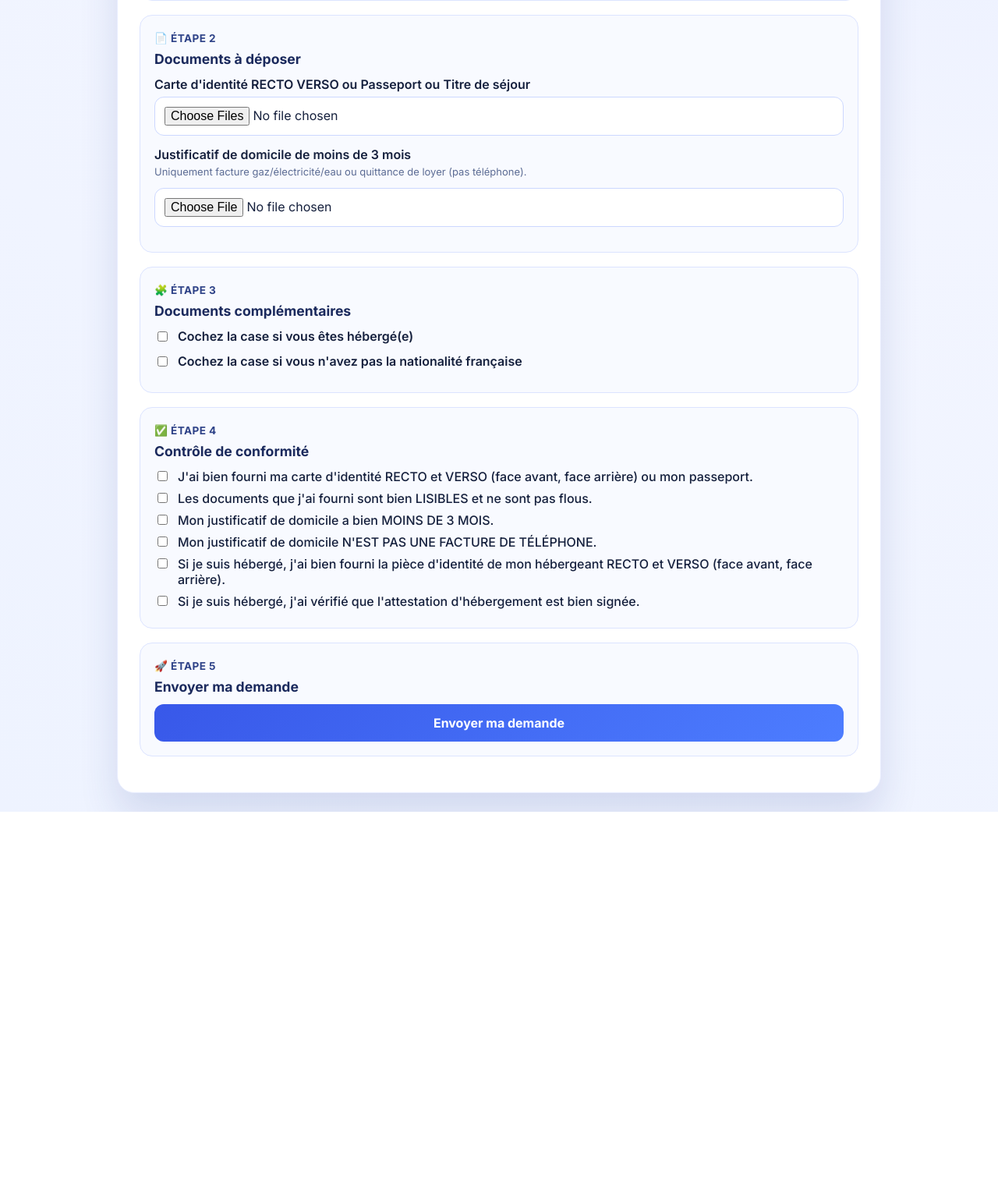
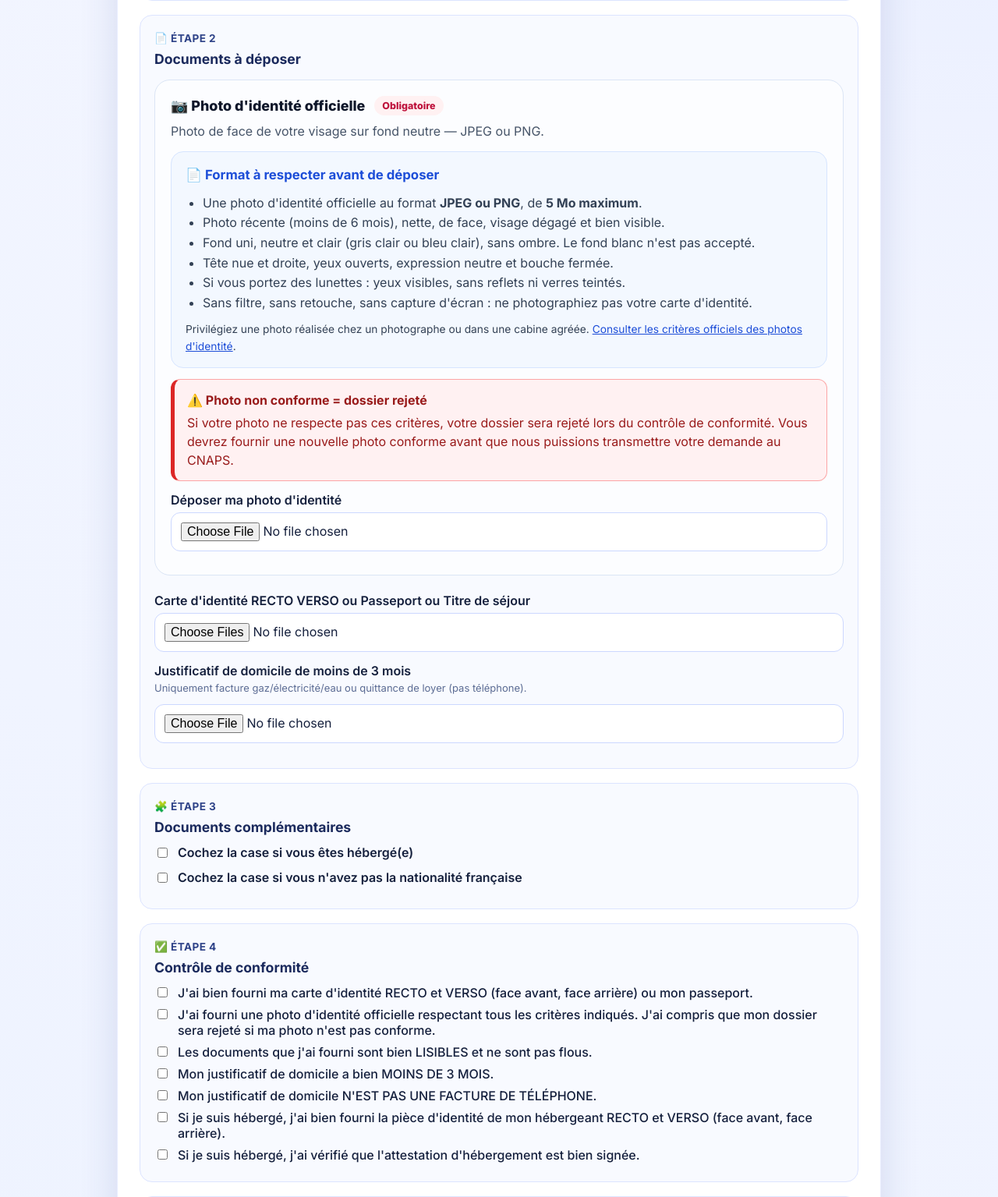
Before and after one commit to integraleacademy/cnapsv3, a Flask app: page /public-form in a window 1280 px wide. Shown: the part 711-2246 px from the top of the page at 78% size. Before the commit the page ends 1752 px from the top, so only its background shows below. Run offline with Flask 3, Linux system fonts and the light colour scheme; parts of the project's set-up code (start-up, migrations or seed data) failed here and were passed over; some libraries are stand-ins or nearby versions.

Commit message:
Ajoute la photo d’identité obligatoire et son contrôle de conformité CNAPS (#143)

```diff
--- a/app.py
+++ b/app.py
@@ -21,6 +21,8 @@ import json
 import re
 import hmac
 import logging
+import warnings
+from PIL import Image, UnidentifiedImageError
 
 
 
@@ -82,9 +84,9 @@ DEFAULT_FORMATION_SESSIONS = {
     ],
 }
 
-DB_NAME = "/mnt/data/cnaps.db"
+DB_NAME = os.getenv("CNAPS_DB_PATH", "/mnt/data/cnaps.db")
 DEBUG_SUMMARY = os.getenv("DEBUG_SUMMARY", "0").strip() == "1"
-UPLOAD_DIR = "/mnt/data/uploads"
+UPLOAD_DIR = os.getenv("CNAPS_UPLOAD_DIR", "/mnt/data/uploads")
 MAX_DOCUMENT_SIZE_BYTES = 5 * 1024 * 1024
 FRANCE_TZ = ZoneInfo("Europe/Paris")
 
@@ -1929,6 +1931,7 @@ def lookup_cnaps():
 
 DOC_LABELS = {
     "identity": "Pièce d'identité (recto/verso) ou passeport",
+    "identity_photo": "Photo d'identité officielle",
     "proof_address": "Justificatif de domicile de moins de 3 mois",
     "host_identity": "Pièce d'identité de l'hébergeant",
     "hosting_certificate": "Attestation d'hébergement signée",
@@ -1938,6 +1941,7 @@ DOC_LABELS = {
 
 CHECKLIST_LABELS = [
     "J'ai bien fourni ma carte d'identité RECTO et VERSO (face avant, face arrière) ou mon passeport.",
+    "J'ai fourni une photo d'identité officielle respectant tous les critères indiqués. J'ai compris que mon dossier sera rejeté si ma photo n'est pas conforme.",
     "Les documents que j'ai fourni sont bien LISIBLES et ne sont pas flous.",
     "Mon justificatif de domicile a bien MOINS DE 3 MOIS.",
     "Mon justificatif de domicile N'EST PAS UNE FACTURE DE TÉLÉPHONE.",
@@ -2179,7 +2183,7 @@ def _dracar_password(lastname: str, birth_date: str):
 
 
 def _required_doc_types(heberge: int, non_francais: int):
-    required = ["identity", "proof_address"]
+    required = ["identity", "identity_photo", "proof_address"]
     if heberge:
         required.extend(["host_identity", "hosting_certificate"])
     if non_francais:
@@ -2322,6 +2326,47 @@ def _file_size_bytes(file_storage):
     size = stream.tell()
     stream.seek(current_pos)
     return size
+
+
+def _document_upload_error(file_storage, doc_type):
+    """Validate every upload path; visual photo compliance remains an admin decision."""
+    filename = file_storage.filename or ""
+    extension = os.path.splitext(filename)[1].lower()
+    if doc_type == "identity_photo":
+        if extension not in {".jpg", ".jpeg", ".png"}:
+            return "La photo d'identité doit être au format JPEG ou PNG (pas de PDF, HEIC ni capture d'écran)."
+    elif extension != ".pdf":
+        return f"Le document {filename} doit être au format PDF."
+
+    size = _file_size_bytes(file_storage)
+    if size > MAX_DOCUMENT_SIZE_BYTES:
+        return f"Le document {filename} dépasse 5 Mo. Taille maximale autorisée : 5 Mo."
+    if size == 0:
+        return f"Le fichier {filename} est vide. Sélectionnez un fichier valide."
+
+    if doc_type == "identity_photo":
+        stream = file_storage.stream
+        current_pos = stream.tell()
+        try:
+            stream.seek(0)
+            with warnings.catch_warnings():
+                warnings.simplefilter("error", Image.DecompressionBombWarning)
+                with Image.open(stream) as photo:
+                    expected_format = "PNG" if extension == ".png" else "JPEG"
+                    if photo.format != expected_format:
+                        return "Le contenu de la photo ne correspond pas à son format JPEG ou PNG. Exportez une nouvelle image."
+                    if getattr(photo, "is_animated", False):
+                        return "La photo d'identité doit être une image fixe, sans animation."
+                    photo.verify()
+                stream.seek(0)
+                with Image.open(stream) as photo:
+                    photo.load()
+        except (UnidentifiedImageError, OSError, ValueError, SyntaxError,
+                Image.DecompressionBombError, Image.DecompressionBombWarning):
+            return "La photo d'identité est illisible ou invalide. Déposez une image JPEG ou PNG nette, de 5 Mo maximum."
+        finally:
+            stream.seek(current_pos)
+    return None
 
 
 def _find_recent_duplicate_request(conn, nom, prenom, email, date_naissance, telephone):
@@ -2356,10 +2401,10 @@ def _find_recent_duplicate_request(conn, nom, prenom, email, date_naissance, tel
 def public_form():
     def _render_with_error(message: str):
         flash(message, "public_error")
-        return render_template("public_form.html", form_data=request.form)
+        return render_template("public_form.html", form_data=request.form, checklist_labels=CHECKLIST_LABELS)
 
     if request.method == "GET":
-        return render_template("public_form.html")
+        return render_template("public_form.html", checklist_labels=CHECKLIST_LABELS)
 
     nom = (request.form.get("nom") or "").strip()
     prenom = (request.form.get("prenom") or "").strip()
@@ -2395,12 +2440,12 @@ def public_form():
         cleaned = [f for f in files if f and f.filename]
         if not cleaned:
             return _render_with_error(f"Document manquant : {DOC_LABELS[doc_type]}")
+        if doc_type == "identity_photo" and len(cleaned) != 1:
+            return _render_with_error("Veuillez déposer une seule photo d'identité officielle.")
         for f in cleaned:
-            filename = (f.filename or "").lower()
-            if not filename.endswith(".pdf"):
-                return _render_with_error(f"Le document {f.filename} doit être au format PDF.")
-            if _file_size_bytes(f) > MAX_DOCUMENT_SIZE_BYTES:
-                return _render_with_error(f"Le document {f.filename} dépasse 5 Mo. Taille maximale autorisée : 5 Mo.")
+            error = _document_upload_error(f, doc_type)
+            if error:
+                return _render_with_error(error)
         uploaded[doc_type] = cleaned
 
     with sqlite3.connect(DB_NAME) as conn:
@@ -2864,16 +2909,16 @@ def add_request_document(request_id):
         return redirect(url_for("request_documents", request_id=request_id))
 
     if not incoming_documents:
-        flash("Veuillez sélectionner au moins un fichier PDF à ajouter.", "error")
+        flash("Veuillez sélectionner un fichier à ajouter (JPEG/PNG pour la photo, PDF pour les autres pièces).", "error")
         return redirect(url_for("request_documents", request_id=request_id))
 
+    if doc_type == "identity_photo" and len(incoming_documents) != 1:
+        flash("Veuillez déposer une seule photo d'identité à la fois.", "error")
+        return redirect(url_for("request_documents", request_id=request_id))
     for incoming in incoming_documents:
-        if not incoming.filename.lower().endswith(".pdf"):
-            flash(f"Le document {incoming.filename} doit être au format PDF.", "error")
-            return redirect(url_for("request_documents", request_id=request_id))
-
-        if _file_size_bytes(incoming) > MAX_DOCUMENT_SIZE_BYTES:
-            flash(f"Le document {incoming.filename} dépasse 5 Mo. Taille maximale autorisée : 5 Mo.", "error")
+        error = _document_upload_error(incoming, doc_type)
+        if error:
+            flash(error, "error")
             return redirect(url_for("request_documents", request_id=request_id))
 
     with sqlite3.connect(DB_NAME) as conn:
@@ -2923,15 +2968,7 @@ def replace_request_document(request_id, document_id):
     incoming = request.files.get("document")
 
     if not incoming or not incoming.filename:
-        flash("Veuillez sélectionner un fichier PDF de remplacement.", "error")
-        return redirect(url_for("request_documents", request_id=request_id))
-
-    if not incoming.filename.lower().endswith(".pdf"):
-        flash(f"Le document {incoming.filename} doit être au format PDF.", "error")
-        return redirect(url_for("request_documents", request_id=request_id))
-
-    if _file_size_bytes(incoming) > MAX_DOCUMENT_SIZE_BYTES:
-        flash(f"Le document {incoming.filename} dépasse 5 Mo. Taille maximale autorisée : 5 Mo.", "error")
+        flash("Veuillez sélectionner un fichier de remplacement.", "error")
         return redirect(url_for("request_documents", request_id=request_id))
 
     with sqlite3.connect(DB_NAME) as conn:
@@ -2948,6 +2985,11 @@ def replace_request_document(request_id, document_id):
 
         if not doc:
             flash("Ce document n'existe plus ou a déjà été remplacé.", "warning")
+            return redirect(url_for("request_documents", request_id=request_id))
+
+        error = _document_upload_error(incoming, doc["doc_type"])
+        if error:
+            flash(error, "error")
             return redirect(url_for("request_documents", request_id=request_id))
 
         original, stored, rel_path = _secure_store(incoming, str(request_id))
@@ -3203,16 +3245,21 @@ def replace_documents(request_id):
             if not invalids and not missing_doc_types:
                 return render_template("replace_documents_already_sent.html")
 
+            # Validate the whole batch before replacing any existing document.
+            upload_fields = [(f"replace_{doc['id']}", doc["doc_type"]) for doc in invalids]
+            upload_fields.extend((f"missing_{doc_type}", doc_type) for doc_type in missing_doc_types)
+            for field_name, doc_type in upload_fields:
+                incoming = request.files.get(field_name)
+                if incoming and incoming.filename:
+                    error = _document_upload_error(incoming, doc_type)
+                    if error:
+                        flash(error, "public_error")
+                        return redirect(url_for("replace_documents", request_id=request_id))
+
             replaced = 0
             for doc in invalids:
                 incoming = request.files.get(f"replace_{doc['id']}")
                 if incoming and incoming.filename:
-                    if not incoming.filename.lower().endswith(".pdf"):
-                        flash(f"Le document {incoming.filename} doit être au format PDF.", "error")
-                        return redirect(url_for("replace_documents", request_id=request_id))
-                    if _file_size_bytes(incoming) > MAX_DOCUMENT_SIZE_BYTES:
-                        flash(f"Le document {incoming.filename} dépasse 5 Mo. Taille maximale autorisée : 5 Mo.", "public_error")
-                        return redirect(url_for("replace_documents", request_id=request_id))
                     conn.execute("UPDATE request_documents SET is_active = 0 WHERE id = ?", (doc["id"],))
                     original, stored, rel_path = _secure_store(incoming, str(request_id))
                     conn.execute(
@@ -3228,13 +3275,6 @@ def replace_documents(request_id):
             for doc_type in missing_doc_types:
                 incoming = request.files.get(f"missing_{doc_type}")
                 if incoming and incoming.filename:
-                    if not incoming.filename.lower().endswith(".pdf"):
-                        flash(f"Le document {incoming.filename} doit être au format PDF.", "error")
-                        return redirect(url_for("replace_documents", request_id=request_id))
-                    if _file_size_bytes(incoming) > MAX_DOCUMENT_SIZE_BYTES:
-                        flash(f"Le document {incoming.filename} dépasse 5 Mo. Taille maximale autorisée : 5 Mo.", "public_error")
-                        return redirect(url_for("replace_documents", request_id=request_id))
-
                     original, stored, rel_path = _secure_store(incoming, str(request_id))
                     conn.execute(
                         """
@@ -3286,6 +3326,13 @@ def download_full_bundle(request_id):
         if not docs or any(d["is_conforme"] != 1 for d in docs):
             return "Tous les documents doivent être conformes avant téléchargement.", 400
 
+        try:
+            missing_doc_types = json.loads(req["missing_doc_types"] or "[]")
+        except json.JSONDecodeError:
+            missing_doc_types = []
+        if missing_doc_types:
+            return "Les documents signalés manquants doivent être fournis et validés avant téléchargement.", 400
+
         oversized_docs = []
         for d in docs:
             source = os.path.join(UPLOAD_DIR, d["storage_path"])
--- a/requirements.txt
+++ b/requirements.txt
@@ -3,3 +3,4 @@ python-docx
 gunicorn
 pandas
 weasyprint
+Pillow
--- /dev/null
+++ b/static/identity-photo.css
@@ -0,0 +1,73 @@
+.identity-photo-card {
+  margin: 16px 0 22px;
+  padding: 20px;
+  border: 1px solid #dbe5f5;
+  border-radius: 20px;
+  background: #fcfdff;
+}
+.photo-heading {
+  display: flex;
+  flex-wrap: wrap;
+  align-items: center;
+  gap: 12px;
+  margin: 0 0 8px;
+  font-size: 1.12rem;
+  font-weight: 800;
+  color: #0f172a;
+}
+.photo-required {
+  display: inline-block;
+  border-radius: 999px;
+  padding: 5px 10px;
+  background: #fff1f2;
+  color: #be123c;
+  font-size: .78rem;
+}
+.photo-subtitle { margin: 6px 0 14px; color: #475569; line-height: 1.5; }
+.photo-guidance {
+  padding: 16px 18px;
+  margin: 12px 0;
+  border: 1px solid #d6e5ff;
+  border-radius: 16px;
+  background: #f3f8ff;
+  color: #334155;
+  line-height: 1.6;
+}
+.photo-guidance > strong { color: #1d4ed8; font-size: 1.05rem; }
+.photo-guidance ul { margin: 10px 0; padding-left: 22px; }
+.photo-guidance p { margin: 8px 0 0; font-size: .86rem; }
+.photo-guidance a { color: #1d4ed8; }
+.photo-warning {
+  margin: 14px 0;
+  padding: 14px 16px;
+  border: 1px solid #fca5a5;
+  border-left: 5px solid #dc2626;
+  border-radius: 12px;
+  background: #fff1f2;
+  color: #991b1b;
+  line-height: 1.5;
+}
+.photo-warning p { margin: 5px 0 0; }
+.photo-preview {
+  display: block;
+  max-width: min(180px, 100%);
+  max-height: 240px;
+  object-fit: contain;
+  margin: 14px 0;
+  border: 1px solid #cbd5e1;
+  border-radius: 8px;
+  background: #fff;
+}
+.photo-preview[hidden] { display: none; }
+.photo-file-status {
+  overflow-wrap: anywhere;
+  margin: 10px 0;
+  color: #1e40af;
+  font-size: .9rem;
+  line-height: 1.5;
+}
+.photo-file-error { color: #b91c1c; font-weight: 700; }
+@media (max-width: 640px) {
+  .identity-photo-card { padding: 14px; }
+  .photo-guidance { padding: 12px; }
+}
--- /dev/null
+++ b/static/identity-photo.js
@@ -0,0 +1,34 @@
+// A selected file is not automatically declared compliant: an admin reviews it.
+document.querySelectorAll('input[data-identity-photo]').forEach((input) => {
+  const status = document.createElement('p');
+  status.className = 'photo-file-status';
+  status.setAttribute('role', 'status');
+  status.setAttribute('aria-live', 'polite');
+  const preview = document.createElement('img');
+  preview.className = 'photo-preview';
+  preview.alt = "Aperçu de votre photo d'identité";
+  preview.hidden = true;
+  input.after(status, preview);
+  let previewUrl;
+
+  input.addEventListener('change', () => {
+    if (previewUrl) URL.revokeObjectURL(previewUrl);
+    preview.removeAttribute('src');
+    preview.hidden = true;
+    status.textContent = '';
+    status.className = 'photo-file-status';
+    const file = input.files[0];
+    if (!file) return;
+    const validType = !file.type || ['image/jpeg', 'image/png'].includes(file.type);
+    if (!/\.(jpe?g|png)$/i.test(file.name) || !validType || file.size === 0 || file.size > 5 * 1024 * 1024) {
+      input.value = '';
+      status.classList.add('photo-file-error');
+      status.textContent = "Sélectionnez une photo JPEG ou PNG valide de 5 Mo maximum. Les PDF et HEIC ne sont pas acceptés.";
+      return;
+    }
+    previewUrl = URL.createObjectURL(file);
+    preview.src = previewUrl;
+    preview.hidden = false;
+    status.textContent = `Photo sélectionnée : ${file.name}. La conformité sera contrôlée par notre équipe après l'envoi.`;
+  });
+});
--- /dev/null
+++ b/templates/_identity_photo_guidance.html
@@ -0,0 +1,17 @@
+<div class="photo-guidance">
+  <strong>📄 Format à respecter avant de déposer</strong>
+  <ul>
+    <li>Une photo d'identité officielle au format <strong>JPEG ou PNG</strong>, de <strong>5 Mo maximum</strong>.</li>
+    <li>Photo récente (moins de 6 mois), nette, de face, visage dégagé et bien visible.</li>
+    <li>Fond uni, neutre et clair (gris clair ou bleu clair), sans ombre. Le fond blanc n'est pas accepté.</li>
+    <li>Tête nue et droite, yeux ouverts, expression neutre et bouche fermée.</li>
+    <li>Si vous portez des lunettes : yeux visibles, sans reflets ni verres teintés.</li>
+    <li>Sans filtre, sans retouche, sans capture d'écran : ne photographiez pas votre carte d'identité.</li>
+  </ul>
+  <p>Privilégiez une photo réalisée chez un photographe ou dans une cabine agréée.
+    <a href="https://www.service-public.gouv.fr/particuliers/vosdroits/F10619" target="_blank" rel="noopener">Consulter les critères officiels des photos d'identité</a>.</p>
+</div>
+<div class="photo-warning">
+  <strong>⚠️ Photo non conforme = dossier rejeté</strong>
+  <p>Si votre photo ne respecte pas ces critères, votre dossier sera rejeté lors du contrôle de conformité. Vous devrez fournir une nouvelle photo conforme avant que nous puissions transmettre votre demande au CNAPS.</p>
+</div>
--- a/templates/public_form.html
+++ b/templates/public_form.html
@@ -5,6 +5,7 @@
   <meta name="viewport" content="width=device-width,initial-scale=1" />
   <title>Dépôt dossier CNAPS</title>
   <link rel="icon" href="{{ url_for('static', filename='faviconcnaps.png') }}" type="image/png">
+  <link rel="stylesheet" href="{{ url_for('static', filename='identity-photo.css') }}">
   <link rel="preconnect" href="https://fonts.googleapis.com">
   <link rel="preconnect" href="https://fonts.gstatic.com" crossorigin>
   <link href="https://fonts.googleapis.com/css2?family=Inter:wght@400;500;600;700;800&display=swap" rel="stylesheet">
@@ -230,6 +231,13 @@
       <div class="section">
         <div class="section-badge">📄 Étape 2</div>
         <h2>Documents à déposer</h2>
+        <section class="identity-photo-card" aria-labelledby="photo-title">
+          <h3 class="photo-heading" id="photo-title">📷 Photo d'identité officielle <span class="photo-required">Obligatoire</span></h3>
+          <p class="photo-subtitle">Photo de face de votre visage sur fond neutre — JPEG ou PNG.</p>
+          {% include '_identity_photo_guidance.html' %}
+          <label for="identity_photo">Déposer ma photo d'identité</label>
+          <input type="file" id="identity_photo" name="identity_photo" accept="image/jpeg,image/png,.jpg,.jpeg,.png" data-identity-photo required>
+        </section>
         <label>Carte d'identité RECTO VERSO ou Passeport ou Titre de séjour</label>
         <input type="file" name="identity" accept="application/pdf,.pdf" multiple required>
         <div class="upload-status" data-upload-status="identity"></div>
@@ -264,14 +272,7 @@
       <div class="section checks">
         <div class="section-badge">✅ Étape 4</div>
         <h2>Contrôle de conformité</h2>
-        {% for item in [
-          "J'ai bien fourni ma carte d'identité RECTO et VERSO (face avant, face arrière) ou mon passeport.",
-          "Les documents que j'ai fourni sont bien LISIBLES et ne sont pas flous.",
-          "Mon justificatif de domicile a bien MOINS DE 3 MOIS.",
-          "Mon justificatif de domicile N'EST PAS UNE FACTURE DE TÉLÉPHONE.",
-          "Si je suis hébergé, j'ai bien fourni la pièce d'identité de mon hébergeant RECTO et VERSO (face avant, face arrière).",
-          "Si je suis hébergé, j'ai vérifié que l'attestation d'hébergement est bien signée."
-        ] %}
+        {% for item in checklist_labels %}
         <label><input type="checkbox" name="{{ item }}" style="width:auto" required {% if fd.get(item) == 'on' %}checked{% endif %}> {{ item }}</label>
         {% endfor %}
       </div>
@@ -285,7 +286,7 @@
 
   <div id="file-alert-modal" class="modal-backdrop" role="dialog" aria-modal="true" aria-labelledby="file-alert-title" aria-describedby="file-alert-message">
     <div class="modal">
-      <h3 id="file-alert-title">Document trop volumineux</h3>
+      <h3 id="file-alert-title">Fichier non accepté</h3>
       <p id="file-alert-message"></p>
       <div class="modal-footer">
         <button type="button" id="file-alert-close" class="modal-btn">OK</button>
@@ -370,7 +371,7 @@
       status.innerHTML = `${label}<ul>${files.map(file => `<li>${file.name}</li>`).join('')}</ul>`;
     }
 
-    document.querySelectorAll('input[type="file"]').forEach(function(input) {
+    document.querySelectorAll('input[type="file"]:not([data-identity-photo])').forEach(function(input) {
       input.addEventListener('change', function() {
         let files = Array.from(input.files || []);
         const tooLargeFiles = files.filter(file => file.size > 5 * 1024 * 1024);
@@ -400,5 +401,6 @@
     }
     heberge.addEventListener('change',sync); nonFr.addEventListener('change',sync); sync();
   </script>
+  <script src="{{ url_for('static', filename='identity-photo.js') }}"></script>
 </body>
 </html>
```
Also changed, not shown: templates/documents_review.html (+27 -5 lines), templates/replace_documents.html (+20 -5 lines), tests/test_identity_photo.py (added, +230 -0 lines).
